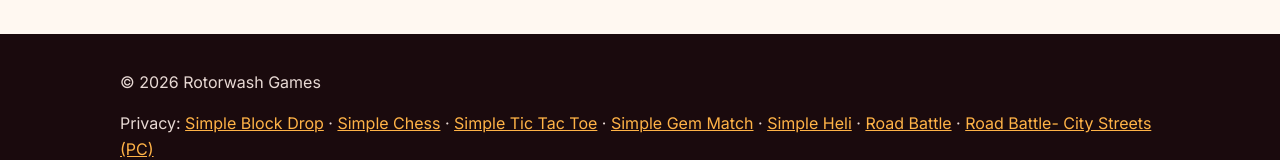
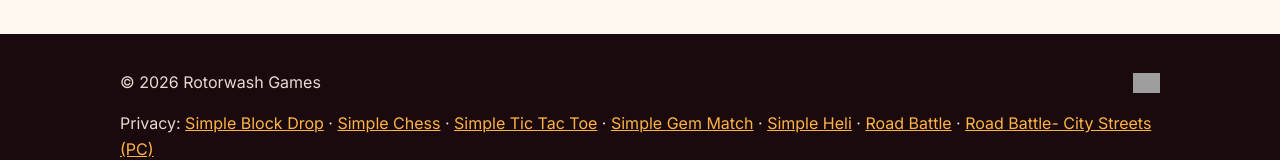
Before and after one commit to mike68med-hue/rotorwash-games, a plain HTML site: page index.html in a window 1280 px wide. Shown: the part 4765-4925 px from the top of the page. Drawn offline with nearby package versions, Linux system fonts and the light colour scheme; grey boxes are pictures that could not be loaded.

Commit message:
Add a visits counter to the site footer (hits.sh)
Co-Authored-By: Claude Opus 5.5 <noreply@anthropic.com>
Claude-Session: https://claude.ai/code/session_01Hfr426VeG5aXBwddTkN9WT

```diff
--- a/index.html
+++ b/index.html
@@ -335,6 +335,7 @@
 <footer>
   <div class="inner">
     <span>© 2026 Rotorwash Games</span>
+    <span class="visits"><img src="https://hits.sh/rotorwashgames.com.svg?label=Visits&amp;color=e2381f&amp;labelColor=1a0a0d" alt="Site visits counter" height="20" loading="lazy" style="vertical-align:middle"></span>
     <span>Privacy: <a href="privacy/block-drop.html">Simple Block Drop</a> · <a href="privacy/chess.html">Simple Chess</a> · <a href="privacy/tic-tac-toe.html">Simple Tic Tac Toe</a> · <a href="privacy/gem-match.html">Simple Gem Match</a> · <a href="privacy/heli.html">Simple Heli</a> · <a href="privacy/road-battle.html">Road Battle</a> · <a href="privacy/road-battle-pc.html">Road Battle- City Streets (PC)</a></span>
   </div>
 </footer>
```
